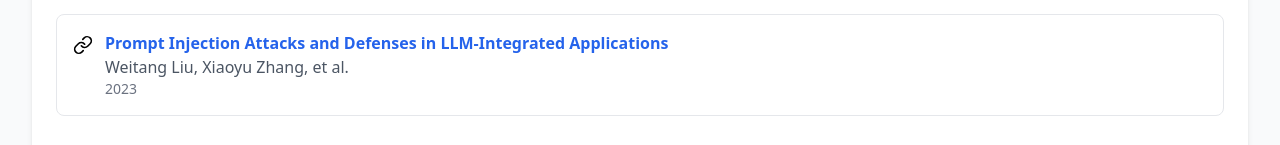
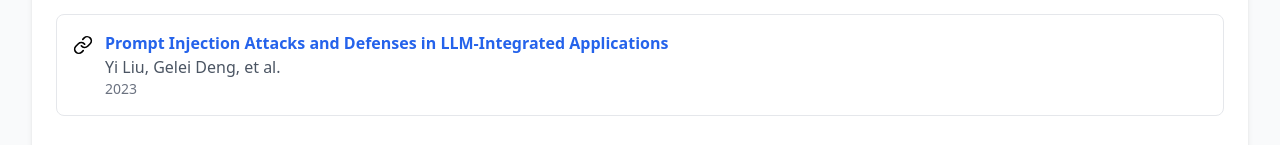
Before and after one commit to abhetu/LLM-Prompt-Injection-Tester, a React (Vite) app: page / in a window 1280 px wide. Shown: the part 1544-1689 px from the top of the page. Built offline with nearby package versions, Linux system fonts and the light colour scheme.

Commit message:
Update MitigationGuide.tsx

```diff
--- a/src/components/MitigationGuide.tsx
+++ b/src/components/MitigationGuide.tsx
@@ -40,8 +40,8 @@ export default function MitigationGuide() {
     },
     {
       title: "Prompt Injection Attacks and Defenses in LLM-Integrated Applications",
-      authors: "Weitang Liu, Xiaoyu Zhang, et al.",
-      url: "https://arxiv.org/abs/2310.03623",
+      authors: "Yi Liu, Gelei Deng, et al.",
+      url: "https://arxiv.org/abs/2306.05499",
       year: 2023
     }
   ];
```
